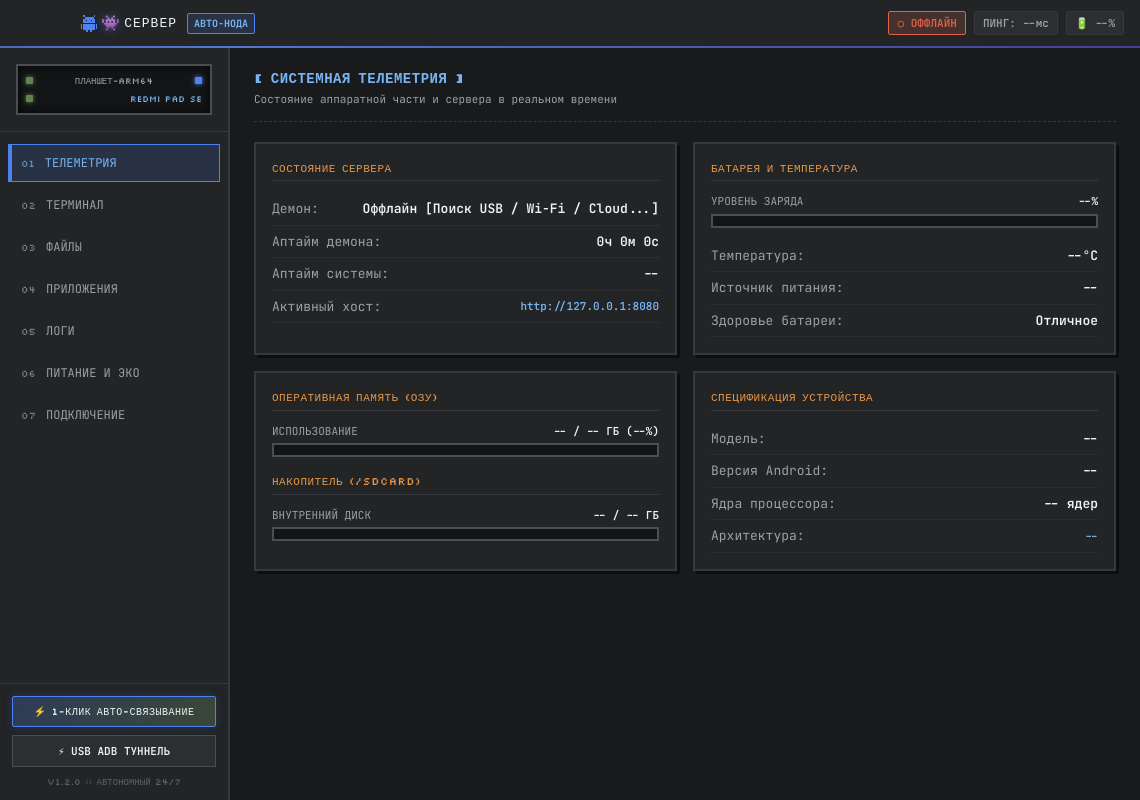
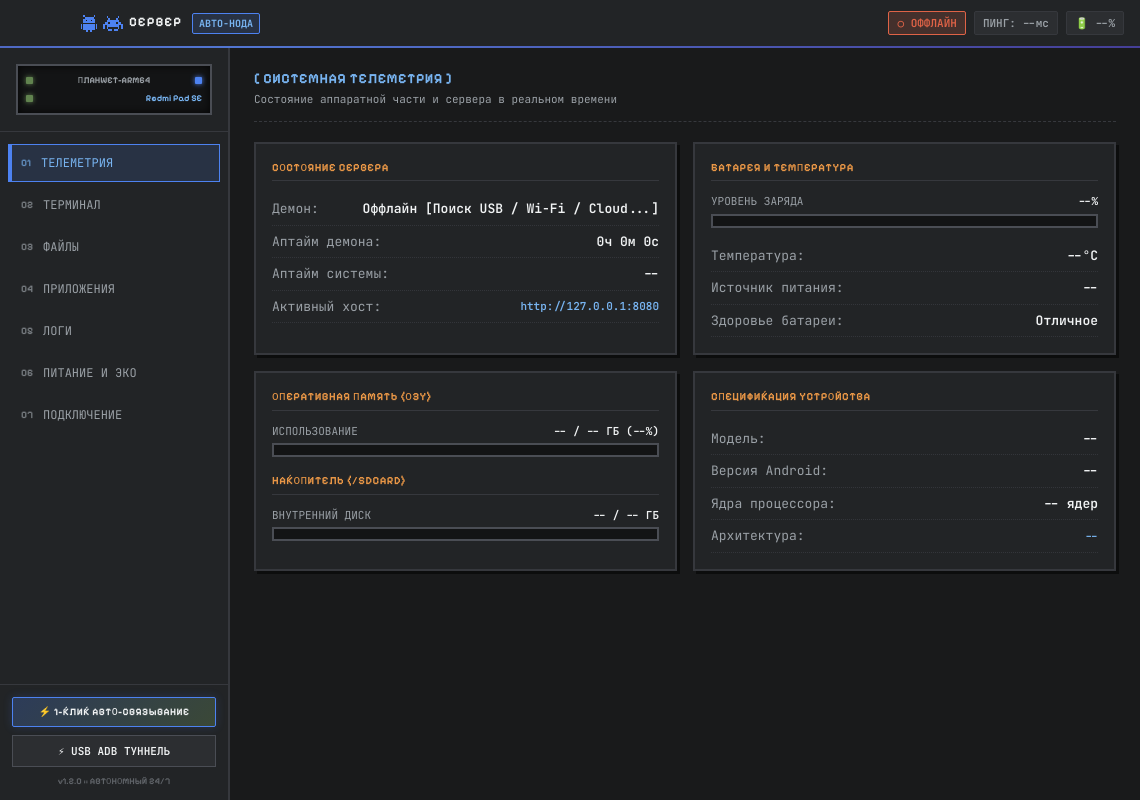
Before and after one commit to daniel1134i/android-server, an Electron app: page mac-app/renderer/index.html in a window 1140 px wide. Drawn offline with Linux system fonts and the light colour scheme; no server answers.

Commit message:
feat(ui): pure svg pixel invader in matching blue, bundled cyrillic pixel font, and removed test bot from bundle

```diff
--- a/android-app/app/src/main/assets/web/node.css
+++ b/android-app/app/src/main/assets/web/node.css
@@ -1,3 +1,11 @@
+@font-face {
+  font-family: 'Pixelify Sans';
+  src: url('PixelifySans-Bold.ttf') format('truetype');
+  font-weight: 400 700;
+  font-style: normal;
+  font-display: swap;
+}
+
 :root {
   --bg-main: #191a1b;
   --bg-surface: #222426;
@@ -19,7 +27,7 @@
   --text-dim: #5f6368;
 
   --font-mono: 'JetBrains Mono', 'Fira Code', Menlo, Monaco, monospace;
-  --font-pixel: 'Silkscreen', 'Press Start 2P', monospace;
+  --font-pixel: 'Pixelify Sans', 'Silkscreen', 'Press Start 2P', monospace;
 }
 
 * {
--- a/mac-app/renderer/index.html
+++ b/mac-app/renderer/index.html
@@ -27,7 +27,28 @@
             <rect x="14" y="9" width="1" height="4" />
             <rect x="5" y="14" width="2" height="2" />
             <rect x="9" y="14" width="2" height="2" />
-          </svg><span class="pixel-invader" style="color: var(--agy-blue); font-size: 15px; margin: 0 4px 0 3px; display: inline-block; vertical-align: middle; filter: drop-shadow(0 0 4px rgba(77, 130, 241, 0.6));">👾</span><span class="brand-server-text">СЕРВЕР</span>
+          </svg>
+          <svg class="pixel-invader-icon" width="20" height="15" viewBox="0 0 11 8" fill="var(--agy-blue)" style="image-rendering: pixelated; shape-rendering: crispEdges; display: inline-block; vertical-align: -1px; margin: 0 6px 0 5px;">
+            <rect x="2" y="0" width="1" height="1" />
+            <rect x="8" y="0" width="1" height="1" />
+            <rect x="3" y="1" width="1" height="1" />
+            <rect x="7" y="1" width="1" height="1" />
+            <rect x="2" y="2" width="7" height="1" />
+            <rect x="1" y="3" width="2" height="1" />
+            <rect x="4" y="3" width="3" height="1" />
+            <rect x="8" y="3" width="2" height="1" />
+            <rect x="0" y="4" width="11" height="1" />
+            <rect x="0" y="5" width="1" height="1" />
+            <rect x="2" y="5" width="7" height="1" />
+            <rect x="10" y="5" width="1" height="1" />
+            <rect x="0" y="6" width="1" height="1" />
+            <rect x="2" y="6" width="1" height="1" />
+            <rect x="8" y="6" width="1" height="1" />
+            <rect x="10" y="6" width="1" height="1" />
+            <rect x="3" y="7" width="2" height="1" />
+            <rect x="6" y="7" width="2" height="1" />
+          </svg>
+          <span class="brand-server-text">СЕРВЕР</span>
         </span>
         <span class="brand-tag">АВТО-НОДА</span>
       </div>
--- a/mac-app/renderer/style.css
+++ b/mac-app/renderer/style.css
@@ -1,3 +1,11 @@
+@font-face {
+  font-family: 'Pixelify Sans';
+  src: url('PixelifySans-Bold.ttf') format('truetype');
+  font-weight: 400 700;
+  font-style: normal;
+  font-display: swap;
+}
+
 :root {
   /* Exact Antigravity Palette extracted from logo */
   --bg-main: #191a1b;
@@ -32,7 +40,7 @@
   --pixel-purple: #8966af;
 
   --font-mono: 'JetBrains Mono', 'Fira Code', Menlo, Monaco, monospace;
-  --font-pixel: 'Silkscreen', 'Press Start 2P', monospace;
+  --font-pixel: 'Pixelify Sans', 'Silkscreen', 'Press Start 2P', monospace;
 }
 
 * {
```
Also changed, not shown: android-app/app/src/main/assets/web/node.html (+22 -1 lines), android-app/app/src/main/assets/web/PixelifySans-Bold.ttf (added), mac-app/renderer/PixelifySans-Bold.ttf (added), 2 other files.
